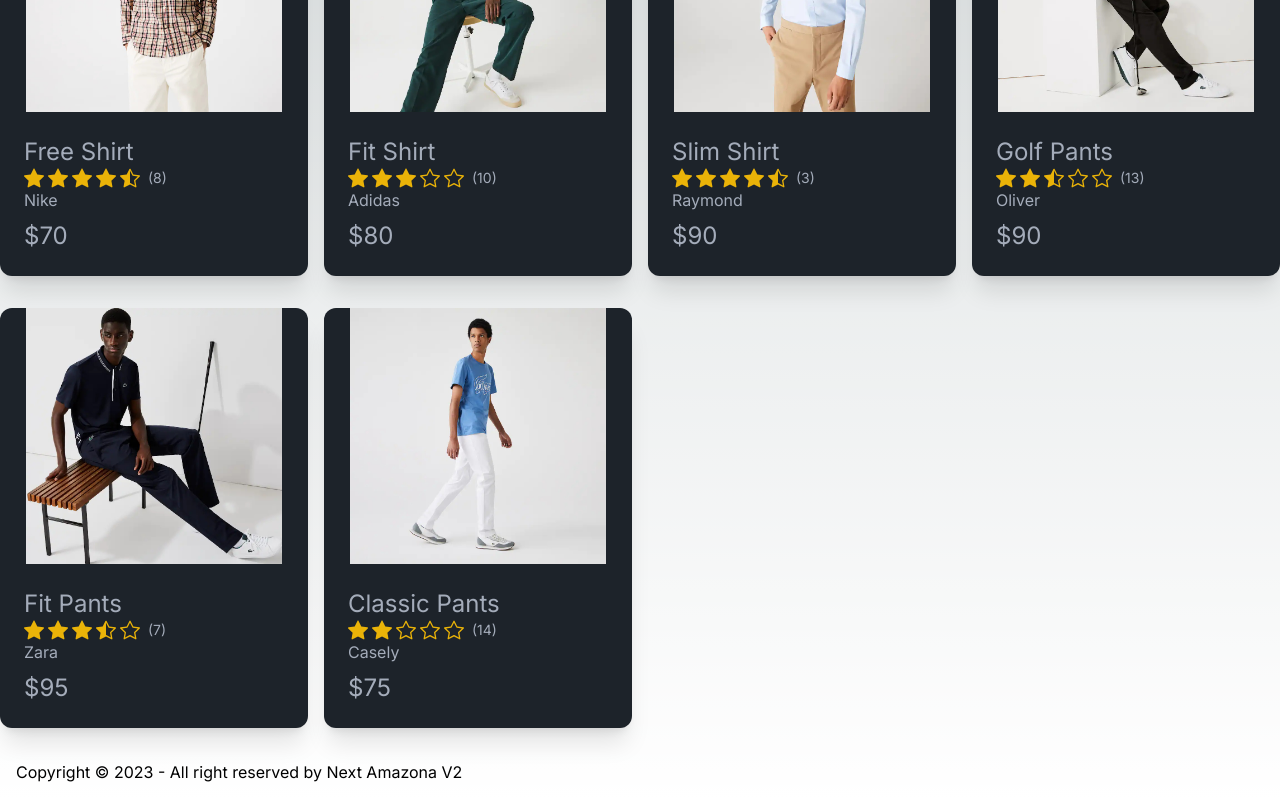
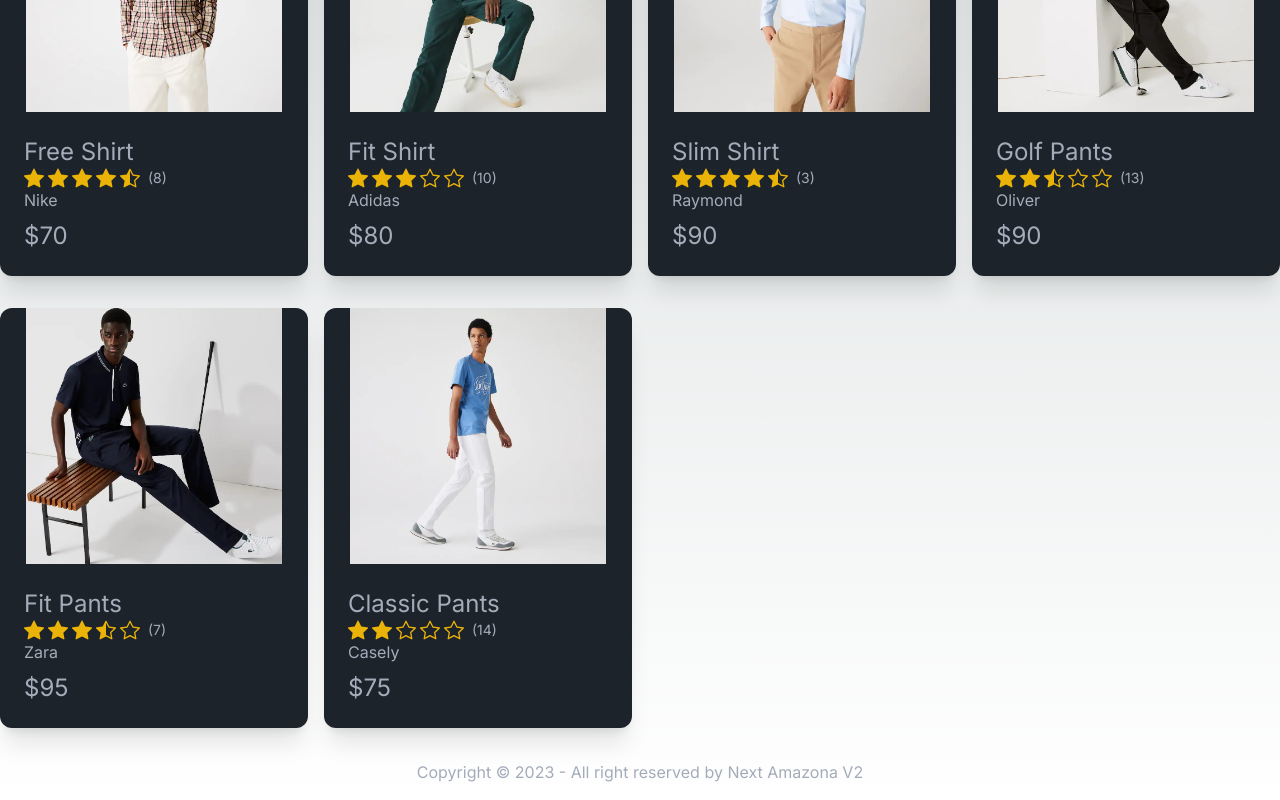
Before and after one commit to ZahraBahmanpour/next-amazona-course, a Next.js app: page / in a window 1280 px wide. Shown: the part 268-1068 px from the top of the page. Built offline with nearby package versions, Linux system fonts and the light colour scheme.

Commit message:
fix footer style

```diff
--- a/app/(frontend)/(home)/layout.tsx
+++ b/app/(frontend)/(home)/layout.tsx
@@ -9,7 +9,7 @@ export default function HomeLayout({
     <div className="min-h-screen flex flex-col">
       <Header />
       {children}
-      <footer className="footer footer-center p-4 bg-base-300 text-base-content">
+      <footer className="flex justify-center items-center p-4  text-grayHoverColor">
         <p>Copyright © 2023 - All right reserved by Next Amazona V2</p>
       </footer>
     </div>
```
